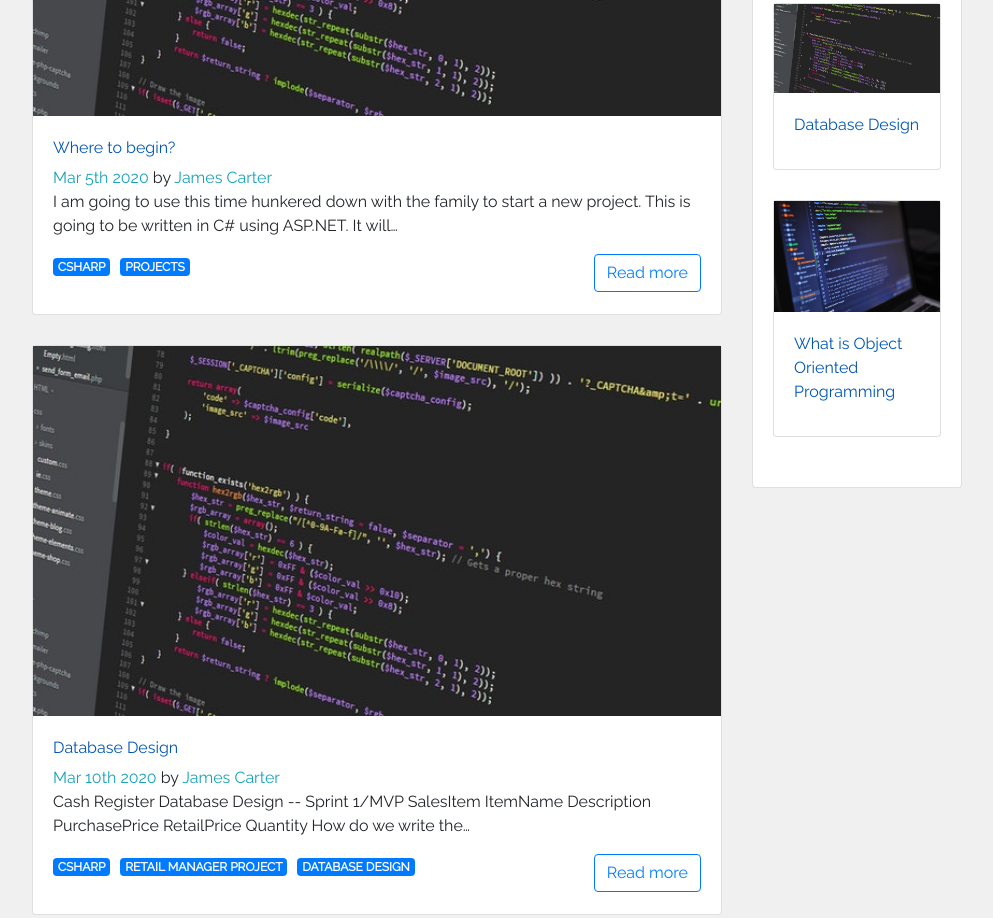
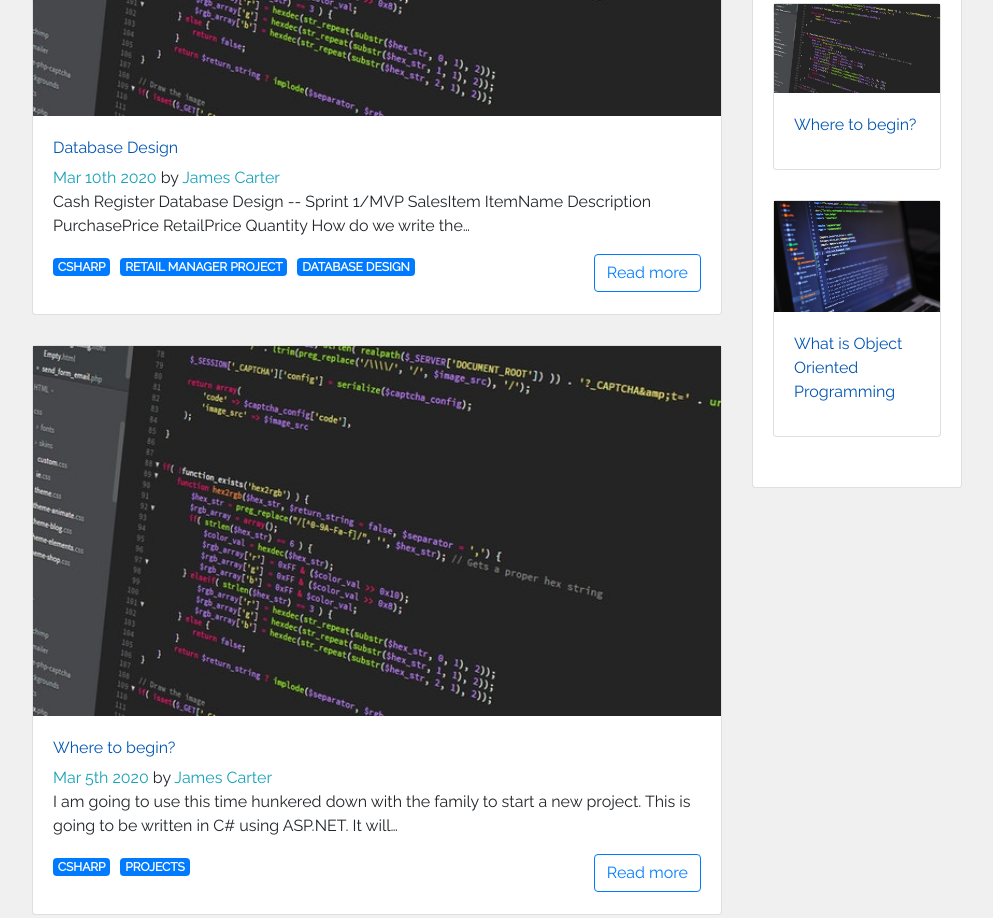
Before and after one commit to jlowellc/Blog, a Gatsby site: page / in a window 1280 px wide. Shown: the part 383-1301 px from the top of the page, without its empty margins (143-1136 px from the left). Built offline with nearby package versions, Linux system fonts and the light colour scheme; Gatsby itself is replaced by a stand-in of ours.

Commit message:
Date change

```diff
--- a/src/pages/posts/005.md
+++ b/src/pages/posts/005.md
@@ -1,6 +1,6 @@
 ---
 title: "Database Design"
-date: 2020-03-010 14:00:00
+date: 2020-03-10 14:00:00
 author: "James Carter"
 image: "../../images/comp2.jpg"
 tags:
```
